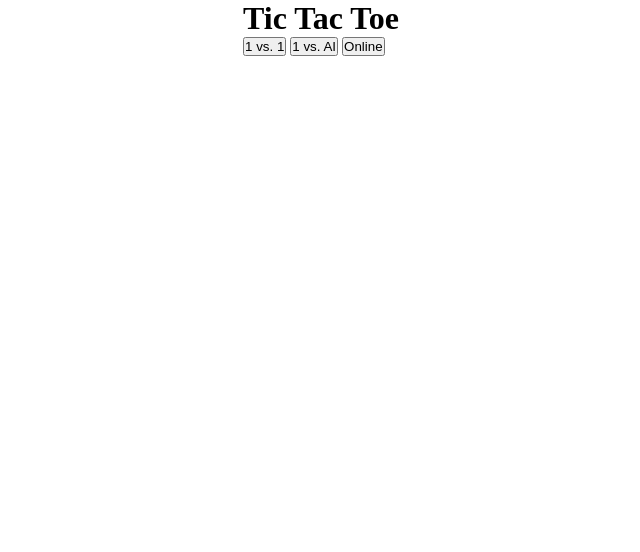
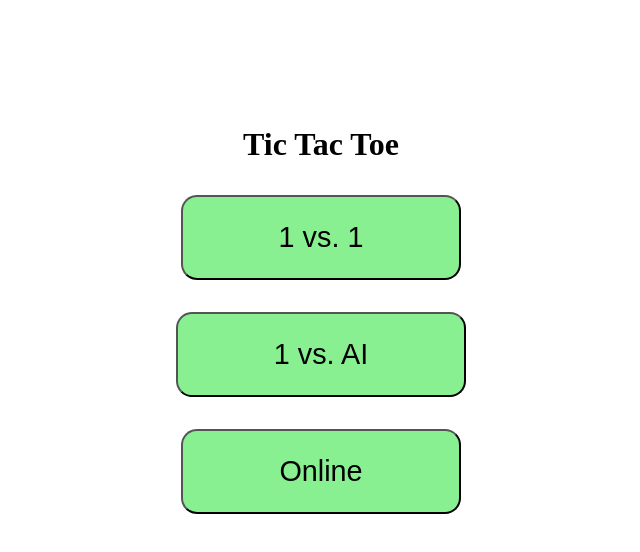
Before and after one commit to menulln/odin-tic-tac-toe, a website: page index.html in a window 1280 px wide. Shown: the whole page, without its empty margins (319-959 px from the left). Drawn offline with Linux system fonts and the light colour scheme.

Commit message:
Position and style start screen elements

```diff
--- a/style.css
+++ b/style.css
@@ -5,8 +5,24 @@
 
 main {
     width: 100%;
+    height: 80vh;
     display: flex;
     justify-content: center;
+    align-items: center;
+}
+
+.start {
+    display: flex;
+    flex-direction: column;
+    align-items: center;
+    gap: 2rem;
+}
+
+.start-button {
+    padding: 1.5rem 6rem;
+    border-radius: 1rem;
+    font-size: calc(1rem + 1vw);
+    background-color: rgb(137, 240, 145);
 }
 
 .two-player-input {
```
